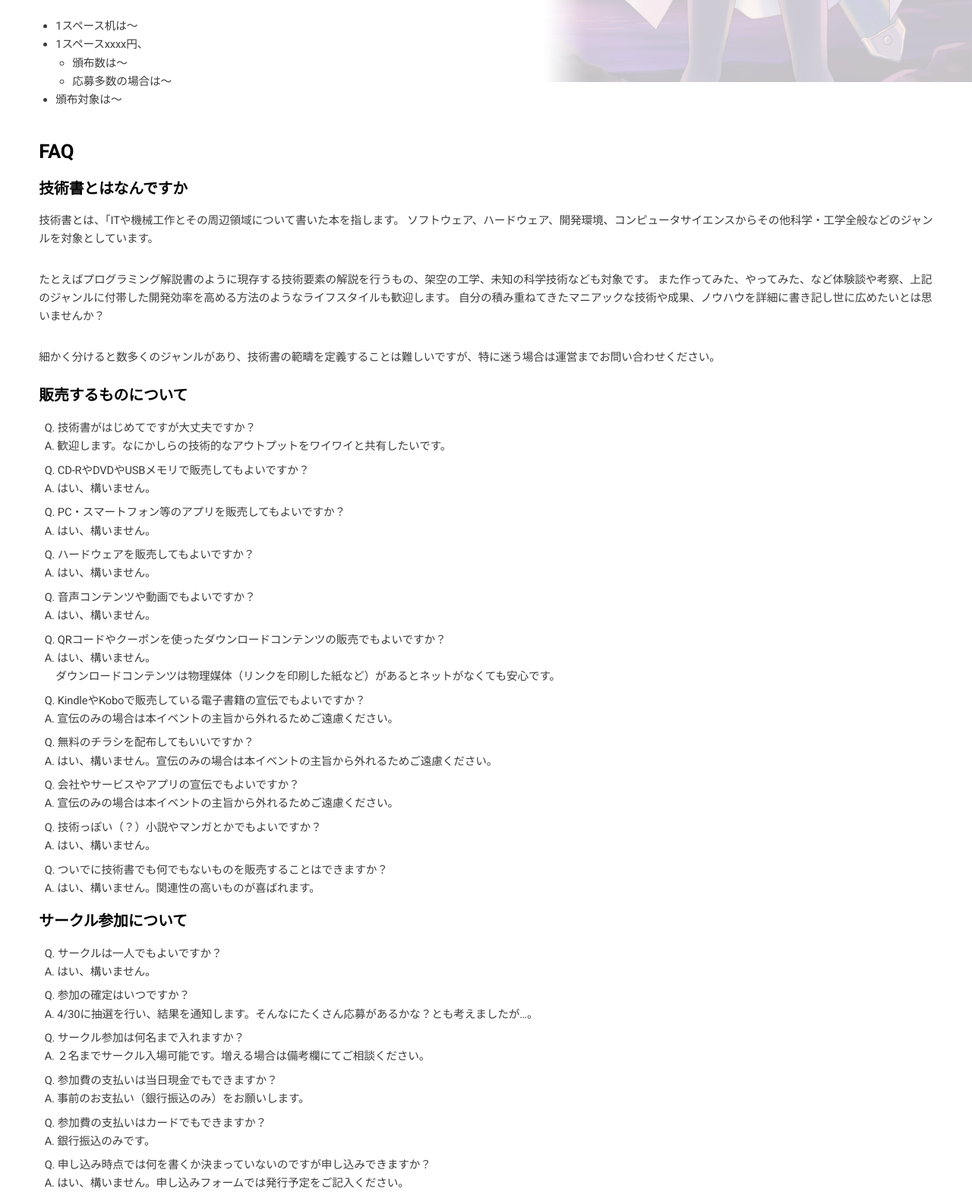
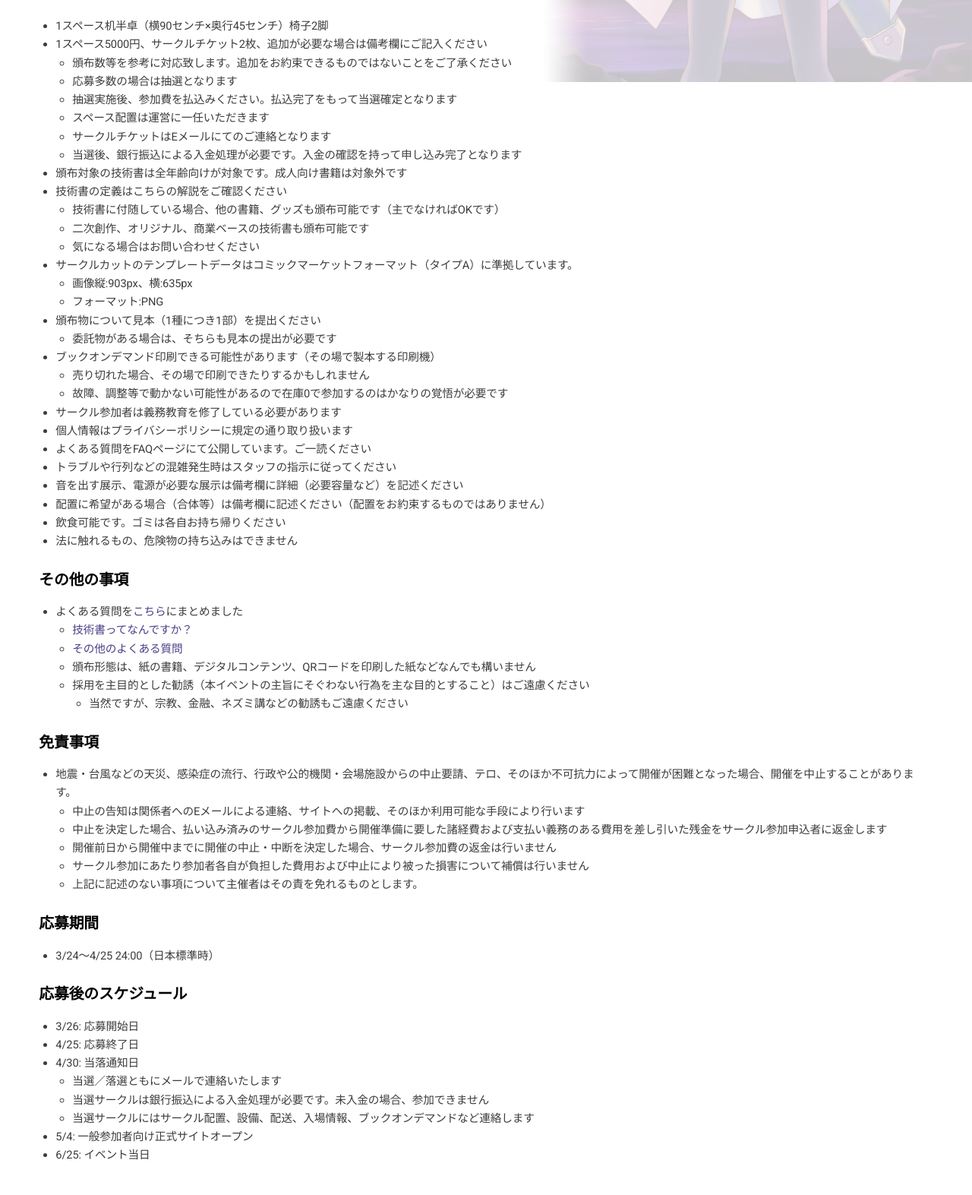
Before and after one commit to techbookfest/techbookfest.github.io, a website: page index.html in a window 1280 px wide. Shown: the part 692-2265 px from the top of the page at 76% size. Drawn offline with Linux system fonts and the light colour scheme.

Commit message:
サークル参加要項を追加

```diff
--- a/index.html
+++ b/index.html
@@ -66,13 +66,96 @@
 				<h2>サークル参加要項</h2>
 
 				<ul>
-					<li>1スペース机は〜
-					<li>1スペースxxxx円、
-						<ul>
-							<li>頒布数は〜
-							<li>応募多数の場合は〜
-						</ul>
-					<li>頒布対象は〜
+				<li>1スペース机半卓（横90センチ×奥行45センチ）椅子2脚</li>
+				<li>1スペース5000円、サークルチケット2枚、追加が必要な場合は備考欄にご記入ください
+				<ul>
+				<li>頒布数等を参考に対応致します。追加をお約束できるものではないことをご了承ください</li>
+				<li>応募多数の場合は抽選となります</li>
+				<li>抽選実施後、参加費を払込みください。払込完了をもって当選確定となります</li>
+				<li>スペース配置は運営に一任いただきます</li>
+				<li>サークルチケットはEメールにてのご連絡となります </li>
+				<li>当選後、銀行振込による入金処理が必要です。入金の確認を持って申し込み完了となります</li>
+				</ul>
+				</li>
+				<li>頒布対象の技術書は全年齢向けが対象です。成人向け書籍は対象外です</li>
+				<li>技術書の定義はこちらの解説をご確認ください
+				<ul>
+				<li>技術書に付随している場合、他の書籍、グッズも頒布可能です（主でなければOKです）</li>
+				<li>二次創作、オリジナル、商業ベースの技術書も頒布可能です</li>
+				<li>気になる場合はお問い合わせください</li>
+				</ul>
+				</li>
+				<li>サークルカットのテンプレートデータはコミックマーケットフォーマット（タイプA）に準拠しています。
+				<ul>
+				<li>画像縦:903px、横:635px</li>
+				<li>フォーマット:PNG</li>
+				</ul>
+				</li>
+				<li>頒布物について見本（1種につき1部）を提出ください
+				<ul>
+				<li>委託物がある場合は、そちらも見本の提出が必要です</li>
+				</ul>
+				</li>
+				<li>ブックオンデマンド印刷できる可能性があります（その場で製本する印刷機）
+				<ul>
+				<li>売り切れた場合、その場で印刷できたりするかもしれません</li>
+				<li>故障、調整等で動かない可能性があるので在庫0で参加するのはかなりの覚悟が必要です </li>
+				</ul>
+				</li>
+				<li>サークル参加者は義務教育を修了している必要があります</li>
+				<li>個人情報はプライバシーポリシーに規定の通り取り扱います</li>
+				<li>よくある質問をFAQページにて公開しています。ご一読ください</li>
+				<li>トラブルや行列などの混雑発生時はスタッフの指示に従ってください</li>
+				<li>音を出す展示、電源が必要な展示は備考欄に詳細（必要容量など）を記述ください</li>
+				<li>配置に希望がある場合（合体等）は備考欄に記述ください（配置をお約束するものではありません）</li>
+				<li>飲食可能です。ゴミは各自お持ち帰りください</li>
+				<li>法に触れるもの、危険物の持ち込みはできません</li>
+				</ul>
+				<h3>その他の事項</h3>
+				<ul>
+				<li>よくある質問を<a href="#faq">こちら</a>にまとめました
+				<ul>
+				<li><a href="#techbook">技術書ってなんですか？</a></li>
+				<li><a href="#products">その他のよくある質問</a>
+				</li>
+				<li>頒布形態は、紙の書籍、デジタルコンテンツ、QRコードを印刷した紙などなんでも構いません</li>
+				<li>採用を主目的とした勧誘（本イベントの主旨にそぐわない行為を主な目的とすること）はご遠慮ください
+				<ul>
+				<li>当然ですが、宗教、金融、ネズミ講などの勧誘もご遠慮ください</li>
+				</ul>
+				</li>
+				</ul>
+				</li>
+				</ul>
+				<h3>免責事項</h3>
+				<ul>
+				<li>地震・台風などの天災、感染症の流行、行政や公的機関・会場施設からの中止要請、テロ、そのほか不可抗力によって開催が困難となった場合、開催を中止することがあります。
+				<ul>
+				<li>中止の告知は関係者へのEメールによる連絡、サイトへの掲載、そのほか利用可能な手段により行います</li>
+				<li>中止を決定した場合、払い込み済みのサークル参加費から開催準備に要した諸経費および支払い義務のある費用を差し引いた残金をサークル参加申込者に返金します</li>
+				<li>開催前日から開催中までに開催の中止・中断を決定した場合、サークル参加費の返金は行いません</li>
+				<li>サークル参加にあたり参加者各自が負担した費用および中止により被った損害について補償は行いません</li>
+				<li>上記に記述のない事項について主催者はその責を免れるものとします。</li>
+				</ul>
+				</li>
+				</ul>
+				<h3>応募期間</h3>
+				<ul>
+				<li>3/24～4/25 24:00（日本標準時）</li>
+				</ul>
+				<h3>応募後のスケジュール</h3>
+				<ul>
+				<li>3/26: 応募開始日</li>
+				<li>4/25: 応募終了日</li>
+				<li>4/30: 当落通知日
+				<ul>
+				<li>当選／落選ともにメールで連絡いたします</li>
+				<li>当選サークルは銀行振込による入金処理が必要です。未入金の場合、参加できません</li>
+				<li>当選サークルにはサークル配置、設備、配送、入場情報、ブックオンデマンドなど連絡します</li>
+				</ul>
+				</li>
+				<li>5/4: 一般参加者向け正式サイトオープン</li>
+				<li>6/25: イベント当日</li>
 				</ul>
 			</div>
 
@@ -87,7 +170,7 @@
 					自分の積み重ねてきたマニアックな技術や成果、ノウハウを詳細に書き記し世に広めたいとは思いませんか？</p>
 				<p>細かく分けると数多くのジャンルがあり、技術書の範疇を定義することは難しいですが、特に迷う場合は運営までお問い合わせください。</p>
 
-				<h3>販売するものについて</h3>
+				<h3 id="products">販売するものについて</h3>
 				<dl>
 					<dt>技術書がはじめてですが大丈夫ですか？
 					<dd>歓迎します。なにかしらの技術的なアウトプットをワイワイと共有したいです。
```
